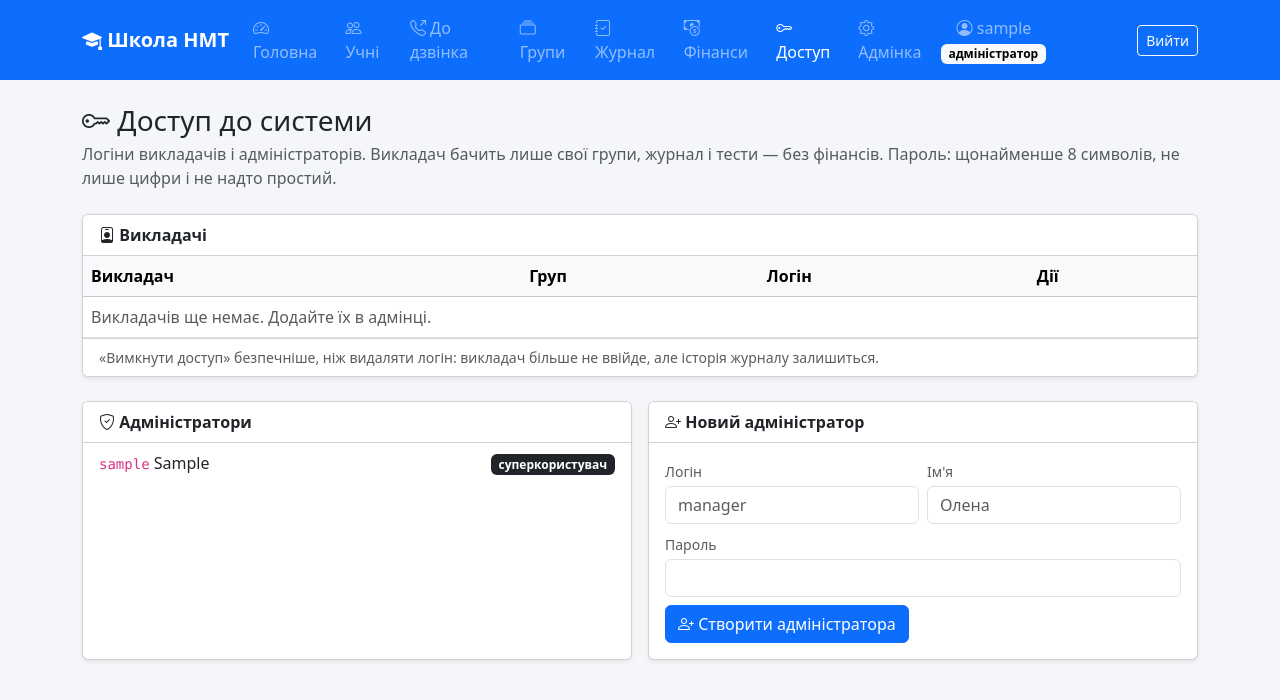
After one commit to Mariia2403/nmt-school-system, a Django app: page /access/ in a window 1280 px wide. The commit adds this page. Shown: the top 700 px of the page. Run offline with Django 5.2, Linux system fonts and the light colour scheme; the visitor is signed in with stand-in values (Sample User, id 1); data comes from the database, SQL or seed files in the repository; data that the repository does not hold is empty.

Commit message:
Add access page: create teacher logins, change passwords, add administrators

```diff
--- a/school/urls.py
+++ b/school/urls.py
@@ -22,4 +22,6 @@ urlpatterns = [
     path("debts/call-list/", views.call_list, name="call_list"),
     # Money of the school. The month is in the address: /finance/?month=2026-10
     path("finance/", views.finance, name="finance"),
+    # Logins of teachers and administrators (only for the administrator)
+    path("access/", views.staff_accounts, name="staff_accounts"),
 ]
--- a/school/views.py
+++ b/school/views.py
@@ -17,7 +17,8 @@ from django.shortcuts import get_object_or_404, redirect, render
 from django.utils import timezone
 
 from .access import (
-    admin_page, get_teacher, groups_for, is_admin, lessons_for, staff_page, students_for, subjects_for,
+    ADMIN_GROUP, LoginError, admin_page, check_password, create_admin_login, create_teacher_login,
+    get_teacher, groups_for, is_admin, lessons_for, staff_page, students_for, subjects_for, suggest_username,
 )
 from .models import (
     Attendance, Contract, Expense, Invoice, Lesson, Payment, Refund, Salary, Student, StudyGroup, Subject,
@@ -817,3 +818,60 @@ def finance(request):
         "year_total": year_total,
     }
     return render(request, "school/finance.html", context)
+
+
+# ───────────────────────── Access (logins) ─────────────────────────
+
+@admin_page
+def staff_accounts(request):
+    """Page "Доступ": the administrator creates logins for teachers, changes passwords,
+    turns access off and adds new administrators. No console is needed."""
+    from django.contrib.auth import get_user_model
+
+    User = get_user_model()
+
+    if request.method == "POST":
+        action = request.POST.get("action")
+        password = request.POST.get("password", "")
+        try:
+            if action == "create_admin":
+                user = create_admin_login(request.POST.get("username", ""), password, request.POST.get("first_name", ""))
+                messages.success(request, f"Адміністратора «{user.username}» створено.")
+            else:
+                teacher = get_object_or_404(Teacher, pk=request.POST.get("teacher"))
+                if action == "create":
+                    if teacher.user_id:
+                        raise LoginError(f"У викладача {teacher} уже є логін «{teacher.user.username}».")
+                    user, _ = create_teacher_login(teacher, password, request.POST.get("username"), check=True)
+                    messages.success(request, f"Логін «{user.username}» для {teacher} створено. Передайте викладачу логін і пароль.")
+                elif action == "password" and teacher.user:
+                    check_password(password, teacher.user)
+                    teacher.user.set_password(password)
+                    teacher.user.save()
+                    messages.success(request, f"Пароль для «{teacher.user.username}» змінено.")
+                elif action == "toggle" and teacher.user:
+                    # Turning off is safer than deleting: history (who marked the journal) stays
+                    teacher.user.is_active = not teacher.user.is_active
+                    teacher.user.save(update_fields=["is_active"])
+                    state = "увімкнено" if teacher.user.is_active else "вимкнено"
+                    messages.info(request, f"Доступ для «{teacher.user.username}» {state}.")
+                else:
+                    messages.error(request, "Невідома дія.")
+        except LoginError as error:
+            messages.error(request, str(error))
+        # Post/Redirect/Get: F5 after saving does not send the form again
+        return redirect("school:staff_accounts")
+
+    teachers = list(
+        Teacher.objects.select_related("user")
+        .annotate(groups_count=Count("groups", distinct=True))
+        .order_by("-is_active", "last_name", "first_name")
+    )
+    for teacher in teachers:
+        teacher.suggested_username = suggest_username(teacher)
+    admins = (
+        User.objects.filter(Q(is_superuser=True) | Q(groups__name=ADMIN_GROUP))
+        .distinct().order_by("username")
+    )
+    context = {"teachers": teachers, "admins": admins}
+    return render(request, "school/staff_accounts.html", context)
--- a/templates/base.html
+++ b/templates/base.html
@@ -60,6 +60,12 @@
         {% endif %}
       </ul>
       <ul class="navbar-nav align-items-lg-center">
+        {% if is_school_admin %}
+        <li class="nav-item">
+          <a class="nav-link {% if url_name == 'staff_accounts' %}active{% endif %}"
+             href="{% url 'school:staff_accounts' %}"><i class="bi bi-key"></i> Доступ</a>
+        </li>
+        {% endif %}
         {% if user.is_staff %}
         <li class="nav-item">
           <!-- A teacher uses the admin only to enter test results -->
--- /dev/null
+++ b/templates/school/staff_accounts.html
@@ -0,0 +1,138 @@
+{% extends "base.html" %}
+
+{% block title %}Доступ — Школа НМТ{% endblock %}
+
+{% block content %}
+<h1 class="h3 mb-1"><i class="bi bi-key"></i> Доступ до системи</h1>
+<p class="text-muted mb-4">
+  Логіни викладачів і адміністраторів. Викладач бачить лише свої групи, журнал і тести — без фінансів.
+  Пароль: щонайменше 8 символів, не лише цифри і не надто простий.
+</p>
+
+<!-- Teachers -->
+<div class="card shadow-sm mb-4">
+  <div class="card-header bg-white fw-semibold"><i class="bi bi-person-badge"></i> Викладачі</div>
+  <div class="table-responsive">
+    <table class="table align-middle mb-0">
+      <thead class="table-light">
+        <tr><th>Викладач</th><th>Груп</th><th>Логін</th><th>Дії</th></tr>
+      </thead>
+      <tbody>
+        {% for t in teachers %}
+          <tr class="{% if not t.is_active %}text-muted{% endif %}">
+            <td>
+              <span class="fw-semibold">{{ t }}</span>
+              {% if not t.is_active %}<span class="badge text-bg-secondary">не працює</span>{% endif %}
+            </td>
+            <td>{{ t.groups_count }}</td>
+            <td>
+              {% if t.user %}
+                <code>{{ t.user.username }}</code>
+                {% if t.user.is_active %}
+                  <span class="badge text-bg-success">активний</span>
+                {% else %}
+                  <span class="badge text-bg-secondary">вимкнено</span>
+                {% endif %}
+                <div class="small text-muted">
+                  останній вхід: {{ t.user.last_login|date:"d.m.Y H:i"|default:"ще не входив" }}
+                </div>
+              {% else %}
+                <span class="text-muted">немає</span>
+              {% endif %}
+            </td>
+            <td>
+              {% if not t.user %}
+                <!-- Create a login -->
+                <form method="post" class="d-flex flex-wrap gap-2">
+                  {% csrf_token %}
+                  <input type="hidden" name="action" value="create">
+                  <input type="hidden" name="teacher" value="{{ t.pk }}">
+                  <input type="text" name="username" value="{{ t.suggested_username }}" class="form-control form-control-sm"
+                         style="max-width: 160px" placeholder="логін" required>
+                  <input type="password" name="password" class="form-control form-control-sm" style="max-width: 180px"
+                         placeholder="пароль" autocomplete="new-password" required minlength="8">
+                  <button type="submit" class="btn btn-primary btn-sm"><i class="bi bi-person-plus"></i> Створити логін</button>
+                </form>
+              {% else %}
+                <div class="d-flex flex-wrap gap-2">
+                  <!-- New password -->
+                  <form method="post" class="d-flex gap-2">
+                    {% csrf_token %}
+                    <input type="hidden" name="action" value="password">
+                    <input type="hidden" name="teacher" value="{{ t.pk }}">
+                    <input type="password" name="password" class="form-control form-control-sm" style="max-width: 180px"
+                           placeholder="новий пароль" autocomplete="new-password" required minlength="8">
+                    <button type="submit" class="btn btn-outline-primary btn-sm">Змінити пароль</button>
+                  </form>
+                  <!-- Turn access off / on -->
+                  <form method="post">
+                    {% csrf_token %}
+                    <input type="hidden" name="action" value="toggle">
+                    <input type="hidden" name="teacher" value="{{ t.pk }}">
+                    {% if t.user.is_active %}
+                      <button type="submit" class="btn btn-outline-danger btn-sm"><i class="bi bi-lock"></i> Вимкнути доступ</button>
+                    {% else %}
+                      <button type="submit" class="btn btn-outline-success btn-sm"><i class="bi bi-unlock"></i> Увімкнути доступ</button>
+                    {% endif %}
+                  </form>
+                </div>
+              {% endif %}
+            </td>
+          </tr>
+        {% empty %}
+          <tr><td colspan="4" class="text-muted">Викладачів ще немає. Додайте їх в адмінці.</td></tr>
+        {% endfor %}
+      </tbody>
+    </table>
+  </div>
+  <div class="card-footer bg-white small text-muted">
+    «Вимкнути доступ» безпечніше, ніж видаляти логін: викладач більше не ввійде, але історія журналу залишиться.
+  </div>
+</div>
+
+<!-- Administrators -->
+<div class="row g-3">
+  <div class="col-lg-6">
+    <div class="card shadow-sm h-100">
+      <div class="card-header bg-white fw-semibold"><i class="bi bi-shield-check"></i> Адміністратори</div>
+      <ul class="list-group list-group-flush">
+        {% for a in admins %}
+          <li class="list-group-item d-flex justify-content-between">
+            <span><code>{{ a.username }}</code> {{ a.first_name }}</span>
+            <span>
+              {% if a.is_superuser %}<span class="badge text-bg-dark">суперкористувач</span>{% endif %}
+              {% if not a.is_active %}<span class="badge text-bg-secondary">вимкнено</span>{% endif %}
+            </span>
+          </li>
+        {% endfor %}
+      </ul>
+    </div>
+  </div>
+  <div class="col-lg-6">
+    <div class="card shadow-sm h-100">
+      <div class="card-header bg-white fw-semibold"><i class="bi bi-person-plus"></i> Новий адміністратор</div>
+      <div class="card-body">
+        <form method="post" class="row g-2">
+          {% csrf_token %}
+          <input type="hidden" name="action" value="create_admin">
+          <div class="col-sm-6">
+            <label class="form-label small text-muted mb-1">Логін</label>
+            <input type="text" name="username" class="form-control" required placeholder="manager">
+          </div>
+          <div class="col-sm-6">
+            <label class="form-label small text-muted mb-1">Ім'я</label>
+            <input type="text" name="first_name" class="form-control" placeholder="Олена">
+          </div>
+          <div class="col-12">
+            <label class="form-label small text-muted mb-1">Пароль</label>
+            <input type="password" name="password" class="form-control" required minlength="8" autocomplete="new-password">
+          </div>
+          <div class="col-12">
+            <button type="submit" class="btn btn-primary"><i class="bi bi-person-plus"></i> Створити адміністратора</button>
+          </div>
+        </form>
+      </div>
+    </div>
+  </div>
+</div>
+{% endblock %}
```
Also changed, not shown: school/access.py (+69 -13 lines).
